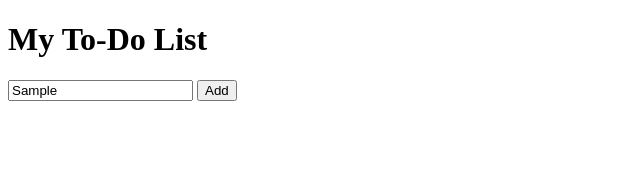
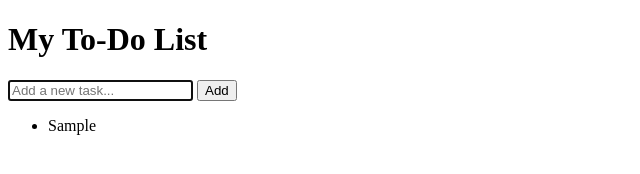
Before and after one commit to gourab2307/todo-app, a plain HTML site: page index.html in a window 1280 px wide. Both pictures are taken after typing "Sample" into the empty fields and a click on the button "Add". Shown: the whole page, without its empty margins (0-640 px from the left). Drawn offline with Linux system fonts and the light colour scheme.

Commit message:
add task works with JavaScript

```diff
--- a/index.html
+++ b/index.html
@@ -34,5 +34,7 @@
          <ul> means "unordered list" (bullet points).
          It's empty for now; JavaScript will add items (<li>) into it later. -->
     <ul id="task-list"></ul>
+
+    <script src="script.js"></script>
   </body>
 </html>
--- a/script.js
+++ b/script.js
@@ -0,0 +1,42 @@
+// Step 1: Find the elements on the page using their ids.
+// "document" is the whole web page. getElementById looks up one element by its id.
+// We store each element in a variable (const) so we can use it later.
+const taskInput = document.getElementById("task-input");
+const addButton = document.getElementById("add-button");
+const taskList = document.getElementById("task-list");
+
+// Step 2: Write a function that adds a task.
+// A function is a named block of code that we can run whenever we want.
+function addTask() {
+  // Read what the user typed. .value gives the text inside the input box.
+  // .trim() removes extra spaces from the start and end.
+  const taskText = taskInput.value.trim();
+
+  // If the box is empty, stop here. "return" exits the function early.
+  if (taskText === "") {
+    return;
+  }
+
+  // Create a brand-new list item (<li>) in memory.
+  // It isn't on the page yet.
+  const listItem = document.createElement("li");
+
+  // Put the user's text inside the list item.
+  listItem.textContent = taskText;
+
+  // Add the list item into the <ul> so it now shows up on the page.
+  taskList.appendChild(listItem);
+
+  // Clear the input box so the user can type the next task.
+  taskInput.value = "";
+
+  // Put the cursor back in the input box, ready for typing.
+  taskInput.focus();
+}
+
+// Step 3: Connect the button to the function.
+// addEventListener means "when this happens, run this function".
+// Here: when the Add button is clicked, run addTask.
+// Note: we write addTask without () because we're handing over the function
+// to run later, not running it right now.
+addButton.addEventListener("click", addTask);
```
